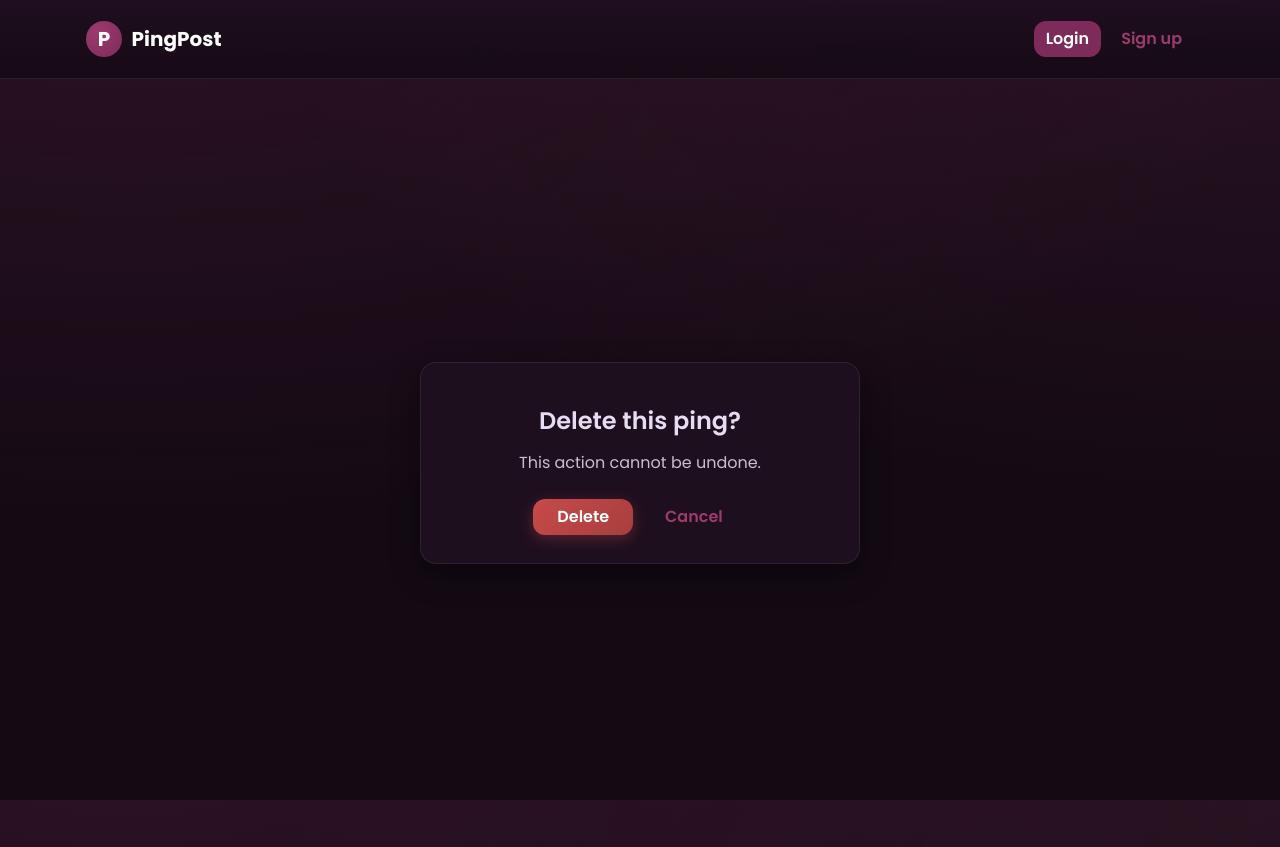
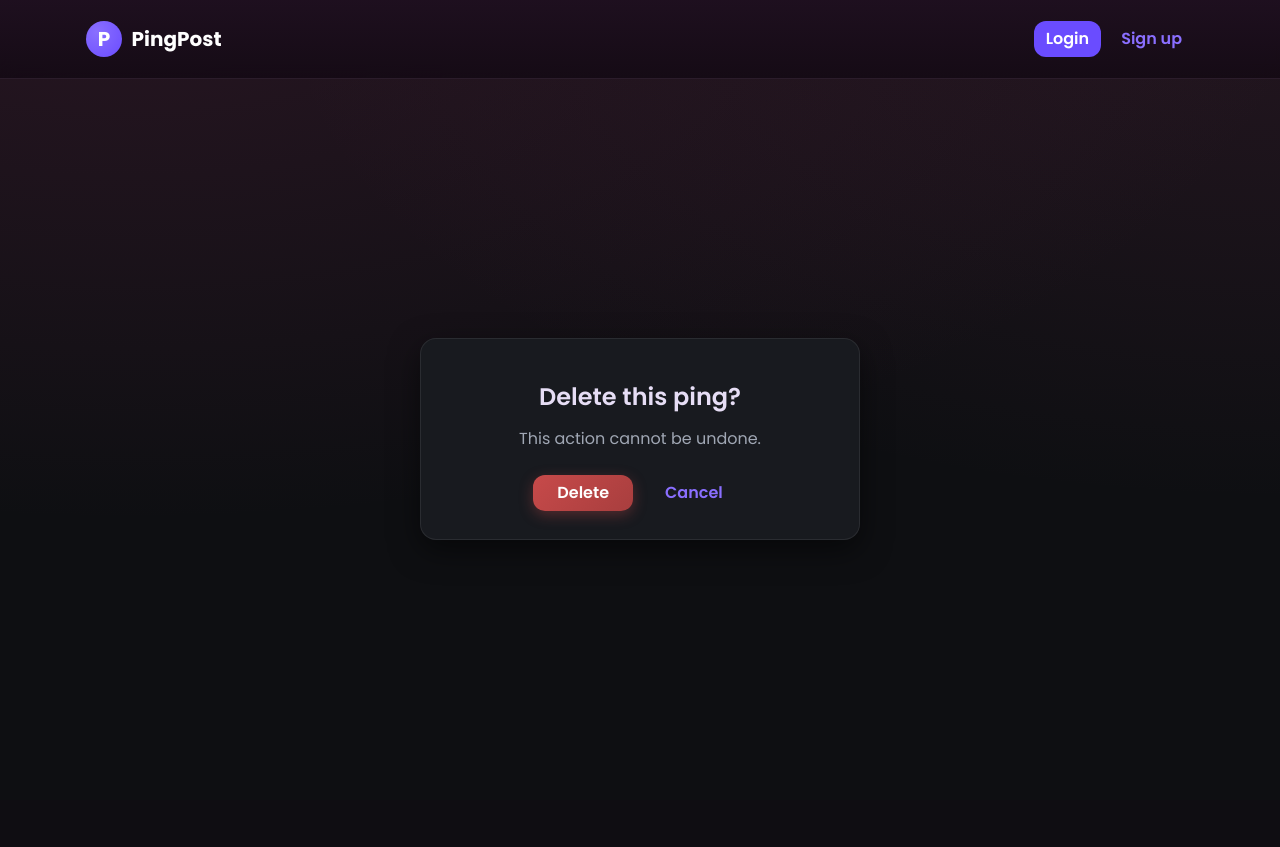
Before and after one commit to codebysnorlax/Django-PingPost, a Django app: template PingPost/tweet/templates/tweet_conform_delete.html in a window 1280 px wide. After the commit the page ends 540 px from the top, so only its background shows below. Run offline with Django 3.2, Linux system fonts and the light colour scheme; the template is opened without the code that fills it, so the values that code supplies are empty.

Commit message:
style fix

```diff
--- a/PingPost/static/css/theme.css
+++ b/PingPost/static/css/theme.css
@@ -2,18 +2,23 @@
 @import url("https://fonts.googleapis.com/css2?family=Poppins:wght@400;500;600;700&display=swap");
 
 :root {
-  --pp-bg: #140a14;
-  --pp-surface: #1e0f1f;
-  --pp-surface-2: #2a1830;
-  --pp-text: #f4f1f6;
-  --pp-text-dim: #c8bfd0;
-  --pp-accent: #7d2b58;
-  --pp-accent-2: #9c3b6d;
-  --pp-danger: #e05252;
-  --pp-success: #2bb673;
-  --pp-shadow: 0 10px 30px rgba(0, 0, 0, 0.45);
+  --pp-bg: #0e0f12;        /* Deep charcoal background */
+  --pp-surface: #181a1f;   /* Slightly lighter surface */
+  --pp-surface-2: #22252d; /* Secondary surface */
+
+  --pp-text: #f5f7fa;      /* Crisp white text */
+  --pp-text-dim: #a0a7b4;  /* Muted gray text */
+
+  --pp-accent: #6a4cff;    /* Premium indigo accent */
+  --pp-accent-2: #8a6fff;  /* Lighter variant */
+
+  --pp-danger: #ff5c5c;    /* Polished red */
+  --pp-success: #3ccf91;   /* Modern teal green */
+
+  --pp-shadow: 0 10px 30px rgba(0, 0, 0, 0.5);
   --pp-radius: 16px;
 }
+
 
 [data-bs-theme="dark"] html {
   background: var(--pp-bg);
@@ -161,7 +166,7 @@
   background: #2a1830;
   border: 1px solid rgba(255, 255, 255, 0.08);
   color: var(--pp-text);
-  border-radius: 12px;
+  border-radius: 22px;
 }
 .auth-card input:focus,
 .auth-card textarea:focus,
@@ -205,7 +210,7 @@
 .form-actions {
   display: flex;
   align-items: center;
-  gap: 12px;
+  gap: 30px;
 }
 
 /* Tweet grid */
@@ -213,6 +218,7 @@
   display: grid;
   grid-template-columns: repeat(auto-fill, minmax(260px, 1fr));
   gap: 16px;
+  margin: 12px;
 }
 .tweet-card img {
   border-top-left-radius: var(--pp-radius);
@@ -300,7 +306,7 @@ a:hover {
 .btn-danger:hover {
   background-image: linear-gradient(135deg, #d55a5a, #b84e4e);
   box-shadow: 0 6px 18px rgba(199, 74, 74, 0.45);
-  transform: translateY(-1px);
+  /* transform: translateY(-1px); */
 }
 
 /* Warning gradient button (used in create form submit) */
--- a/PingPost/templates/layout.html
+++ b/PingPost/templates/layout.html
@@ -38,8 +38,9 @@
       </div>
     </div>
   </nav>
-
-  <div class="container py-4 page-container">
+{% comment %} this div's bootstrap classes trigger unwanted scrolling! {% endcomment %}
+  <div class="">
+  {% comment %} <div class="container py-4 page-container"> {% endcomment %}
     {% block content %}
 
     {% endblock %}
```
